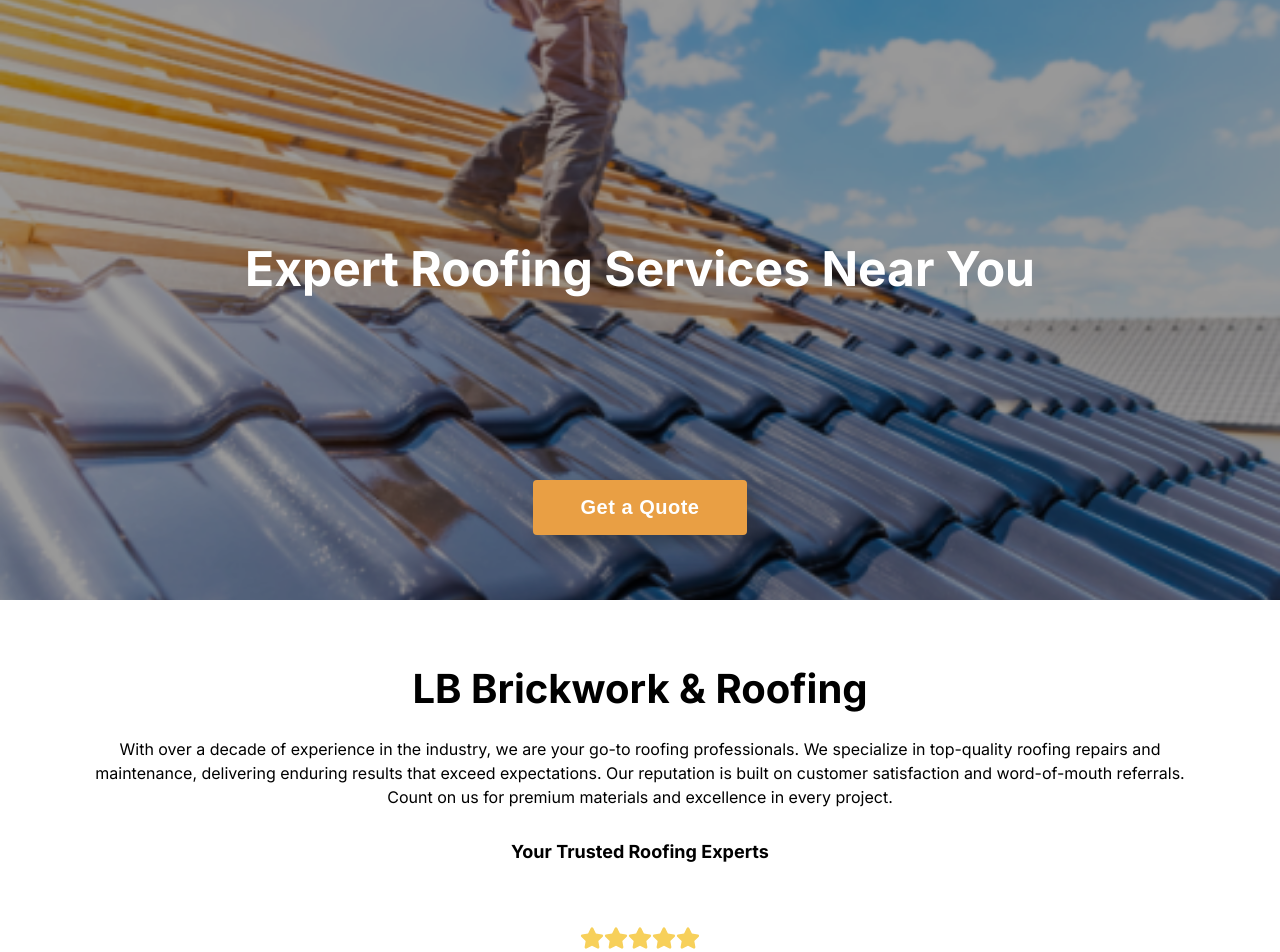
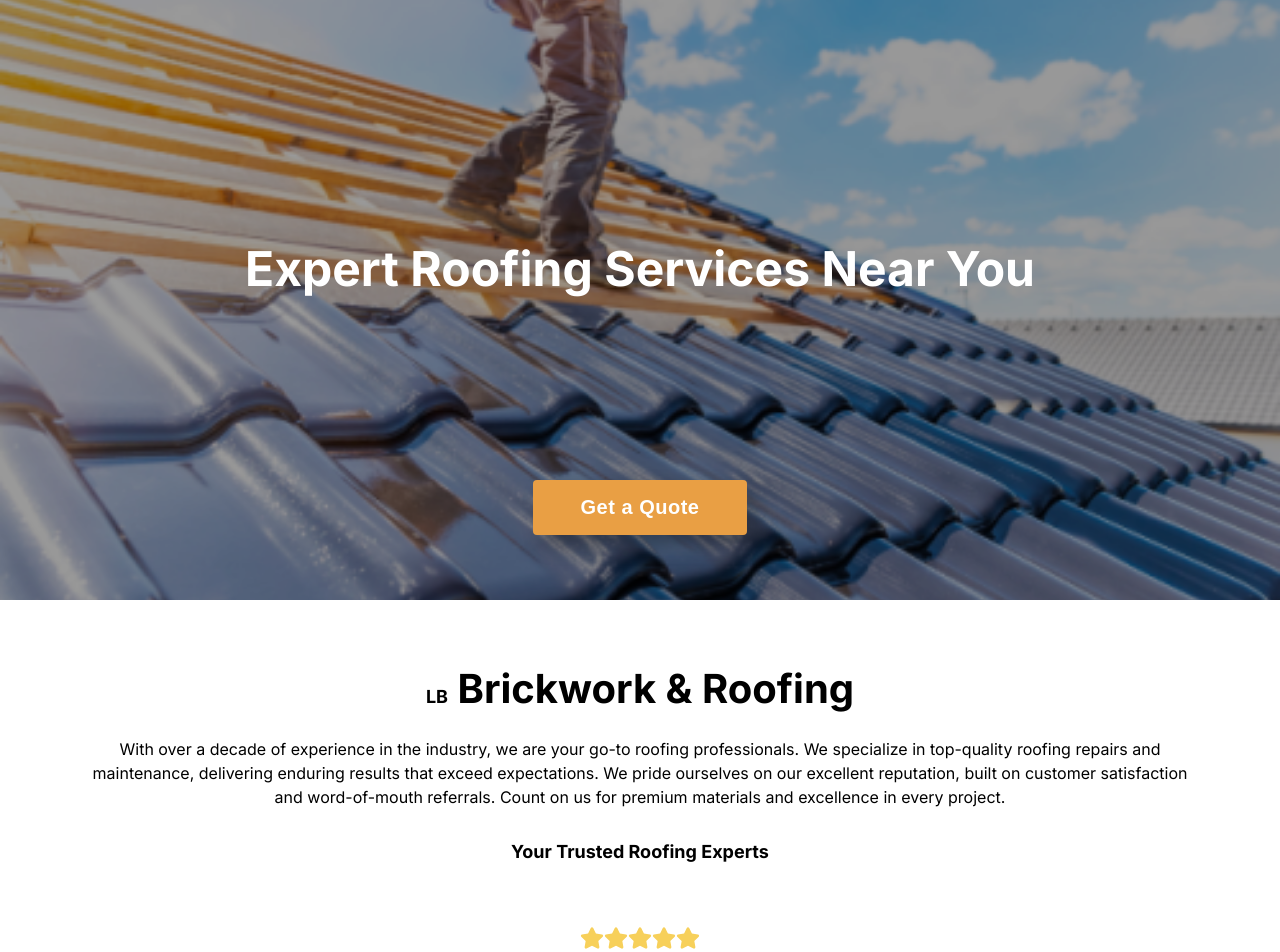
Before and after one commit to jake4369/blroofing, a Next.js app: page / in a window 1280 px wide. Shown: the top 952 px of the page. Built offline with nearby package versions, Linux system fonts and the light colour scheme.

Commit message:
About section

```diff
--- a/components/About/About.jsx
+++ b/components/About/About.jsx
@@ -1,18 +1,20 @@
 const About = () => {
   return (
     <section className="about-section">
-      <h1>LB Brickwork & Roofing</h1>
+      <h1>
+        <span className="highlight__orange">LB</span> Brickwork & Roofing
+      </h1>
 
       <p>
         With over a decade of experience in the industry, we are your go-to
         roofing professionals. We specialize in top-quality roofing repairs and
-        maintenance, delivering enduring results that exceed expectations. Our
-        reputation is built on customer satisfaction and word-of-mouth
-        referrals. Count on us for premium materials and excellence in every
-        project.
+        maintenance, delivering enduring results that exceed expectations. We
+        pride ourselves on our excellent reputation, built on customer
+        satisfaction and word-of-mouth referrals. Count on us for premium
+        materials and excellence in every project.
       </p>
 
-      <span>Your Trusted Roofing Experts</span>
+      <span className="trusted-experts">Your Trusted Roofing Experts</span>
 
       {/*
           <p>
```
